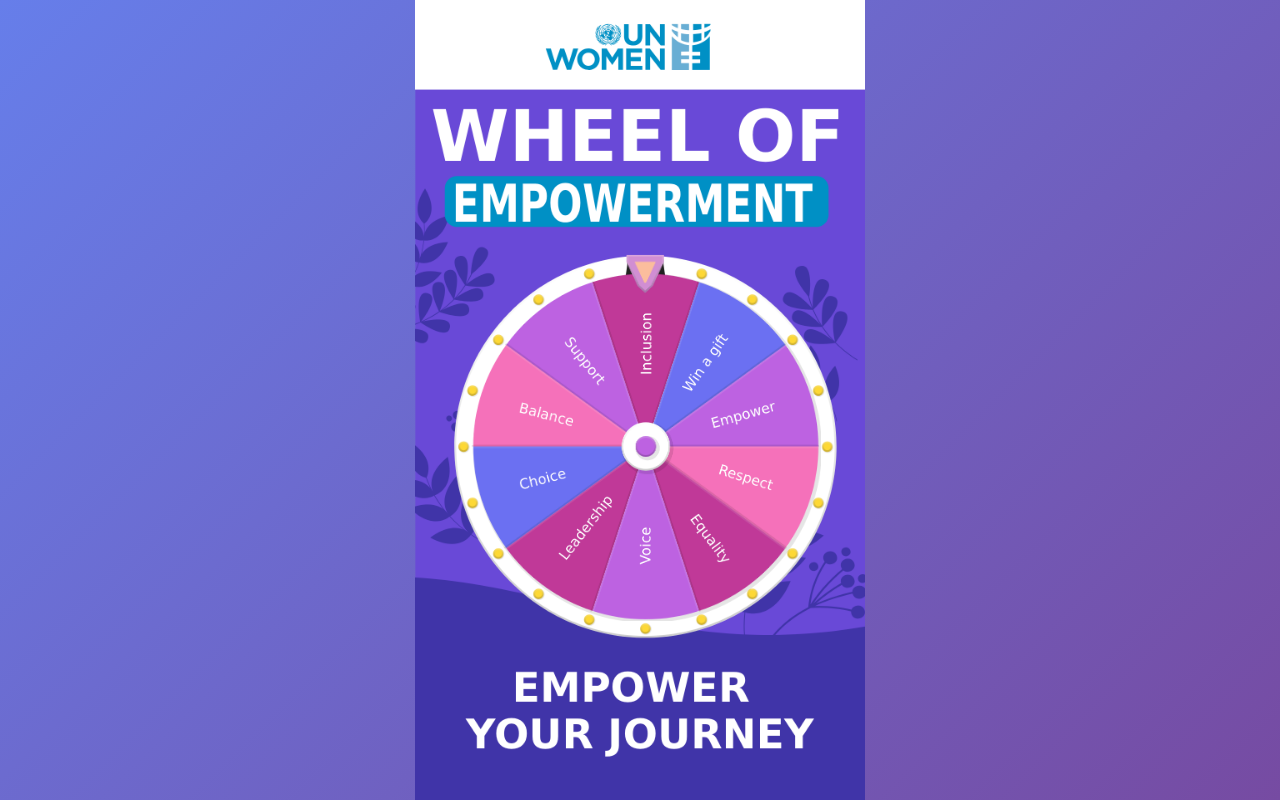
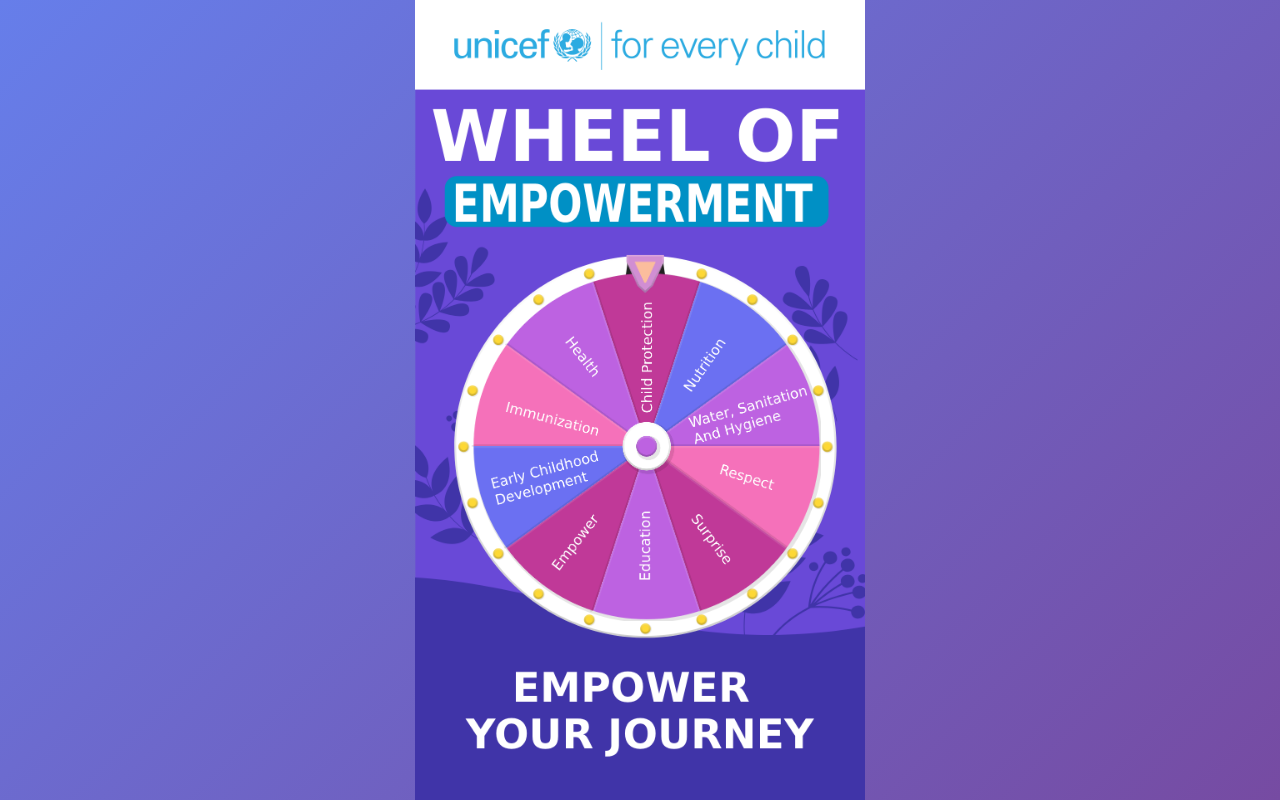
Before and after one commit to jahanzaibaslammehar/spinning-wheel, a plain HTML site: page index.html in a window 1280 px wide. Drawn offline with Linux system fonts and the light colour scheme.

Commit message:
wheel done

```diff
--- a/index.html
+++ b/index.html
@@ -118,9 +118,9 @@
 </head>
 <body>
     <div class="wheel-container">
-        <img src="wheel1.png" alt="Wheel" class="wheel">
+        <img src="wheel2.png" alt="Wheel" class="wheel">
         <img src="pointer.png" alt="Pointer" class="pointer">
-        <img src="spin.png" alt="Spin" class="spin-button" id="spinButton">
+        <img src="spin1.png" alt="Spin" class="spin-button" id="spinButton">
     </div>
 
     <div class="popup" id="popup">
```
Also changed, not shown: spin1.png (added), wheel2.png (added).
